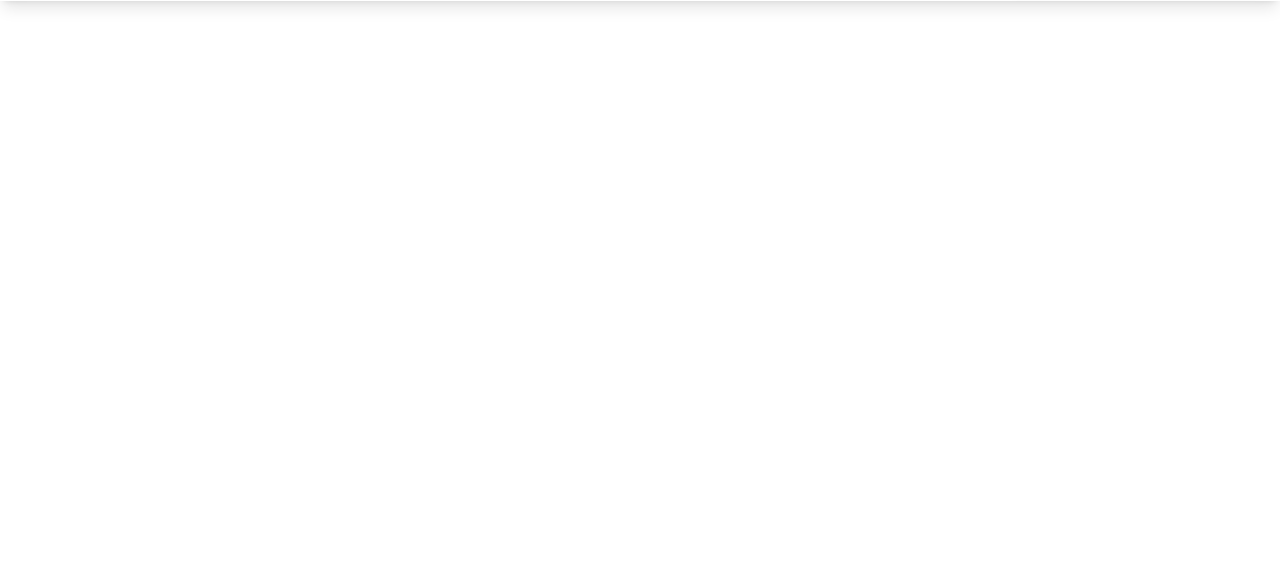
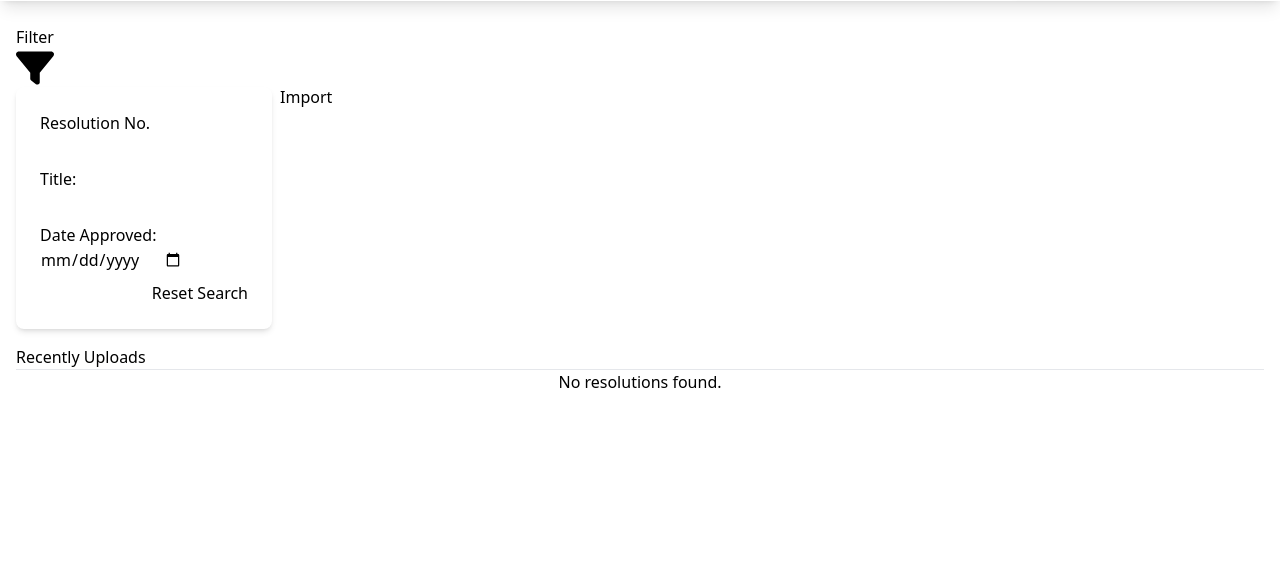
Before and after one commit to christiankyle-ching/board_resolution_is, a Django app: page / in a window 1280 px wide. Shown: the part 1024-1593 px from the top of the page. After the commit the page ends 1412 px from the top, so only its background shows below. Run offline with Django 4.2, Linux system fonts and the light colour scheme; the visitor is signed in with stand-in values (Sample User, id 1); data comes from the database, SQL or seed files in the repository; data that the repository does not hold is empty; some libraries are stand-ins or nearby versions.

Commit message:
feat: Search Resolutions

```diff
--- a/resolutions/forms.py
+++ b/resolutions/forms.py
@@ -1 +1,9 @@
 from django import forms
+
+
+class ResolutionSearchForm(forms.Form):
+    number = forms.CharField(label="Resolution No.", required=False)
+    title = forms.CharField(label="Title", required=False)
+    date_approved = forms.DateField(
+        label="Date Approved:", required=False,
+        widget=forms.widgets.DateInput(attrs={'type': 'date'}))
--- a/resolutions/static/resolutions/app.js
+++ b/resolutions/static/resolutions/app.js
@@ -207,19 +207,15 @@ document.querySelectorAll(".dropdown").forEach((dropdown) => {
   console.log("Init Dropdown:");
   console.log(dropdown);
 
-  var toggle = dropdown.querySelector("[data-toggle]");
+  var toggles = dropdown.querySelectorAll("[data-toggle]");
   var dropdownContent = dropdown.querySelector(".dropdown_content");
 
-  if (!!toggle) {
+  toggles.forEach((toggle) => {
     toggle.addEventListener("click", (e) => {
       if (!!dropdownContent) {
         dropdownContent.classList.toggle("active");
       }
     });
-  }
-
-  dropdownContent.addEventListener("click", (e) => {
-    dropdownContent.classList.remove("active");
   });
 });
 
--- a/resolutions/templates/resolutions/index.html
+++ b/resolutions/templates/resolutions/index.html
@@ -4,14 +4,40 @@
 
 {% block content %}
 
-<div class="mb-4">
+<div class="mb-4 flex gap-2">
+    <!-- Filter -->
+    <div class="dropdown">
+        <button data-toggle class="button-secondary">
+            <span>Filter</span>
+            <img src="{% static 'users/img/filter.svg' %}" alt="Filter" class="icon-sm">
+        </button>
+        <div class="dropdown_content bg-white shadow-md rounded-lg p-6 w-64">
+            <form method="POST" class="flex flex-col gap-2">
+                {% csrf_token %}
+
+                {{ search_form.as_p }}
+
+                <div class="text-right">
+                    <a href="{% url 'resolutions:index' %}" class="button-danger" data-toggle>Reset</a>
+                    <button type="submit" class="button-primary" name="search">Search</button>
+                </div>
+            </form>
+        </div>
+    </div>
+
     <a href="{% url 'resolutions:create' %}" class="button-primary">
         <img src="{% static 'users/img/plus.svg' %}" alt="" class="icon-sm">
         <span>Import</span>
     </a>
 </div>
 
-<h1>Recently Uploads</h1>
+<h1>
+    {% if has_searched %}
+    Search Results
+    {% else %}
+    Recently Uploads
+    {% endif %}
+</h1>
 <hr>
 
 <!-- Resolutions Table -->
--- a/resolutions/views.py
+++ b/resolutions/views.py
@@ -5,7 +5,9 @@ from django.db import transaction
 from django.utils import dateparse
 from django.views import generic
 from django.urls import reverse_lazy, reverse
+from django.db.models.query import Q
 
+from resolutions.forms import ResolutionSearchForm
 from resolutions.models import Certificate, CertificateImage, Resolution
 from resolutions.utils import compress_image
 
@@ -16,8 +18,33 @@ class IndexView(LoginRequiredMixin, View):
     def get(self, request):
         res = Resolution.objects.all()[:RESOLUTION_PER_PAGE]
 
+        search_form = ResolutionSearchForm()
+
         return render(request, 'resolutions/index.html', {
             'resolutions': res,
+            'search_form': search_form,
+        })
+
+    def post(self, request):
+        res = Resolution.objects.all()[:RESOLUTION_PER_PAGE]
+
+        search_form = ResolutionSearchForm(request.POST)
+
+        has_searched = 'search' in request.POST
+
+        if has_searched and search_form.has_changed() and search_form.is_valid():
+            print(search_form.cleaned_data['title'])
+
+            res = Resolution.objects.filter(
+                Q(title__icontains=search_form.cleaned_data['title']) |
+                Q(number__icontains=search_form.cleaned_data['number']) |
+                Q(certificate__date_approved=search_form.cleaned_data['date_approved'])
+            )
+
+        return render(request, 'resolutions/index.html', {
+            'resolutions': res,
+            'search_form': search_form,
+            'has_searched': has_searched,
         })
 
 
--- a/theme/templates/base.html
+++ b/theme/templates/base.html
@@ -45,7 +45,7 @@
 
             <img src="{% static 'users/img/angle-down.svg'%}" alt="" class="icon-sm">
           </button>
-          <div class="dropdown_content bg-white shadow-md rounded-lg w-64">
+          <div data-toggle class="dropdown_content bg-white shadow-md rounded-lg w-64">
             <div class="menu">
               <!-- Avatar with hr -->
               <div class="relative mt-4 mb-2">
```
Also changed, not shown: users/static/users/img/filter.svg (added).
